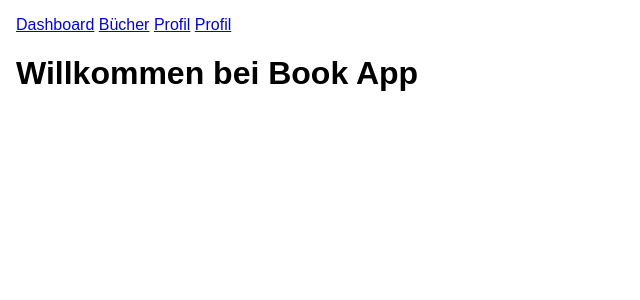
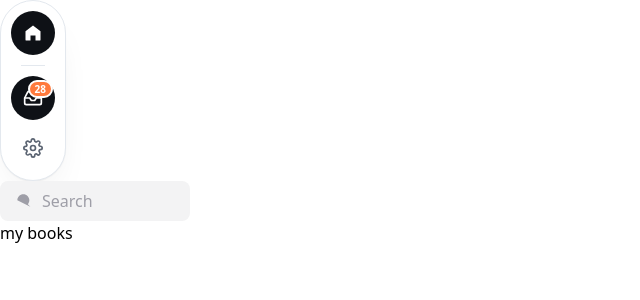
Before and after one commit to LotusLou/Book-App, a FastAPI app: page / in a window 1280 px wide. Shown: the top 300 px of the page, without its empty margins (0-640 px from the left). Run offline with FastAPI, Linux system fonts and the light colour scheme; some libraries are stand-ins or nearby versions.

Commit message:
feat: update UI components and add search functionality

```diff
--- a/app/templates/base.html
+++ b/app/templates/base.html
@@ -4,10 +4,12 @@
     <meta charset="utf-8" />
     <meta name="viewport" content="width=device-width, initial-scale=1" />
     <title>{{ title or "Book App" }}</title>
-    <link rel="stylesheet" href="{{ url_for('static', path='css/style.css') }}" />
+    <script src="https://cdn.tailwindcss.com"></script>
   </head>
   <body>
     {% include "components/navbar.html" %}
+    {% include "components/searchbar.html" %}
     <main>{% block content %}{% endblock %}</main>
+    <footer></footer>
   </body>
 </html>
--- a/app/templates/components/book_card.html
+++ b/app/templates/components/book_card.html
@@ -1,4 +1,4 @@
-<article class="book-card">
+<div class="box-border w-[190px] h-[254px] bg-[rgba(217,217,217,0.58)] border border-white shadow-[12px_17px_51px_rgba(0,0,0,0.22)] backdrop-blur-[6px] rounded-[17px] text-center cursor-pointer transition-all duration-500 flex items-center justify-center select-none font-extrabold text-black hover:border-black hover:scale-105 active:scale-95 active:rotate-[1.7deg]">
   <h3>{{ book.title }}</h3>
   <p>{{ book.author }}</p>
-</article>
+</div>
--- a/app/templates/components/navbar.html
+++ b/app/templates/components/navbar.html
@@ -1,6 +1,54 @@
-<nav>
-  <a href="/">Dashboard</a>
-  <a href="/books">Bücher</a>
-  <a href="/profile">Profil</a>
-  <a href="/profile">Profil</a>
+<nav class="inline-flex flex-col items-center gap-[6px] p-[10px] bg-white border border-[#e3e8ee] rounded-full shadow-[0_1px_1px_rgba(14,17,22,0.04),0_20px_40px_-24px_rgba(14,17,22,0.22)]" aria-label="Workspace">
+
+  <!-- 1. Brand Button -->
+  <a
+    class="relative inline-grid place-items-center w-11 h-11 border-0 rounded-full bg-[#0e1116] text-white cursor-pointer transition-colors duration-200 ease-[cubic-bezier(0.22,1,0.36,1)] hover:bg-[#1a1f28] hover:text-white focus-visible:outline-none focus-visible:shadow-[0_0_0_3px_rgba(46,125,239,0.32)]"
+    type="button"
+    href="/"
+    aria-label="Home"
+  >
+    <svg class="w-5 h-5" viewBox="0 0 24 24" fill="currentColor" aria-hidden="true">
+      <path d="M12 3 3 10v10a1 1 0 0 0 1 1h5v-6h6v6h5a1 1 0 0 0 1-1V10z"></path>
+    </svg>
+  </a>
+
+  <!-- Separator Line -->
+  <span class="w-6 h-[1px] bg-[#e3e8ee] my-[4px]" aria-hidden="true"></span>
+
+  <!-- 2. Active Button with Badge -->
+  <button
+    class="relative inline-grid place-items-center w-11 h-11 border-0 rounded-full bg-[#0e1116] text-white cursor-pointer transition-colors duration-200 ease-[cubic-bezier(0.22,1,0.36,1)] hover:bg-[#1a1f28] hover:text-white focus-visible:outline-none focus-visible:shadow-[0_0_0_3px_rgba(46,125,239,0.32)]"
+    type="button"
+    aria-current="page"
+    aria-label="Inbox"
+  >
+    <svg
+      class="w-5 h-5"
+      viewBox="0 0 24 24"
+      fill="none"
+      stroke="currentColor"
+      stroke-width="2"
+      stroke-linecap="round"
+      stroke-linejoin="round"
+      aria-hidden="true"
+    >
+      <polyline points="22 12 16 12 14 15 10 15 8 12 2 12"></polyline>
+      <path d="M5.45 5.11 2 12v6a2 2 0 0 0 2 2h16a2 2 0 0 0 2-2v-6l-3.45-6.89A2 2 0 0 0 16.76 4H7.24a2 2 0 0 0-1.79 1.11z"></path>
+    </svg>
+    <!-- Badge -->
+    <span class="absolute top-[4px] right-[2px] min-w-[18px] h-[18px] px-[5px] inline-grid place-items-center bg-[#ff7a3d] text-white border-2 border-white rounded-full font-sans text-[10px] font-semibold tabular-nums leading-none">28</span>
+  </button>
+
+  <!-- 3. Standard Button (Profile) -->
+  <button
+    class="relative inline-grid place-items-center w-11 h-11 border-0 rounded-full bg-transparent text-[#5b6472] cursor-pointer transition-colors duration-200 ease-[cubic-bezier(0.22,1,0.36,1)] hover:bg-[#f3f6fa] hover:text-[#0e1116] focus-visible:outline-none focus-visible:shadow-[0_0_0_3px_rgba(46,125,239,0.32)]"
+    type="button"
+    aria-label="Settings"
+  >
+    <svg class="w-5 h-5" viewBox="0 0 24 24" fill="none" stroke="currentColor" stroke-width="2" stroke-linecap="round" stroke-linejoin="round" aria-hidden="true">
+      <circle cx="12" cy="12" r="3"></circle>
+      <path d="M19.4 15a1.65 1.65 0 0 0 .33 1.82l.06.06a2 2 0 0 1-2.83 2.83l-.06-.06a1.65 1.65 0 0 0-1.82-.33 1.65 1.65 0 0 0-1 1.51V21a2 2 0 0 1-4 0v-.09a1.65 1.65 0 0 0-1-1.51 1.65 1.65 0 0 0-1.82.33l-.06.06a2 2 0 1 1-2.83-2.83l.06-.06a1.65 1.65 0 0 0 .33-1.82 1.65 1.65 0 0 0-1.51-1H3a2 2 0 0 1 0-4h.09a1.65 1.65 0 0 0 1.51-1 1.65 1.65 0 0 0-.33-1.82l-.06-.06a2 2 0 1 1 2.83-2.83l.06.06a1.65 1.65 0 0 0 1.82.33h.01a1.65 1.65 0 0 0 1-1.51V3a2 2 0 0 1 4 0v.09a1.65 1.65 0 0 0 1 1.51h.01a1.65 1.65 0 0 0 1.82-.33l.06-.06a2 2 0 1 1 2.83 2.83l-.06.06a1.65 1.65 0 0 0-.33 1.82v.01a1.65 1.65 0 0 0 1.51 1H21a2 2 0 0 1 0 4h-.09a1.65 1.65 0 0 0-1.51 1z"></path>
+    </svg>
+  </button>
+
 </nav>
--- /dev/null
+++ b/app/templates/components/searchbar.html
@@ -0,0 +1,15 @@
+<div class="relative flex items-center max-w-[190px] leading-[28px]">
+<!-- SVG Icon -->
+    <svg class="absolute left-4 w-4 h-4 fill-[#9e9ea7] pointer-events-none" aria-hidden="true" viewBox="0 0 24 24">
+        <g>
+            <path d="M21.53 20.47l-3.66-3.66C19.195 15.24 20 13.214 20 11c0-4.97-4.03-9-9-9s-9 4.03-9 9 9 9c2.215 0 4.24-.804 5.808-2.13l3.66 3.66c.147.146.34.22.53.22s.385-.073.53-.22c.295-.293.295-.767.002-1.06zM3.5 11c0-4.135 3.365-7.5 7.5-7.5s7.5 3.365 7.5 7.5-3.365 7.5-7.5 7.5-7.5-3.365-7.5-7.5z"></path>
+        </g>
+    </svg>
+
+<!-- Input Field -->
+    <input
+    type="search"
+    placeholder="Search"
+    class="w-full h-10 px-4 pl-10 leading-[28px] bg-[#f3f3f4] text-[#0d0c22] placeholder-[#9e9ea7] border-2 border-transparent rounded-lg outline-none transition-all duration-300 ease-in-out hover:bg-white hover:border-[rgba(234,76,137,0.4)] hover:shadow-[0_0_0_4px_rgba(234,76,137,0.1)] focus:bg-white focus:border-[rgba(234,76,137,0.4)] focus:shadow-[0_0_0_4px_rgba(234,76,137,0.1)]"
+    >
+</div>
--- a/app/templates/pages/index.html
+++ b/app/templates/pages/index.html
@@ -1,4 +1,4 @@
 {% extends "base.html" %}
 {% block content %}
-<h1>Willkommen bei Book App</h1>
+<h1>my books</h1>
 {% endblock %}
--- a/app/templates/pages/profile.html
+++ b/app/templates/pages/profile.html
@@ -1,5 +1,5 @@
 {% extends "base.html" %}
 {% block content %}
-<h1>Profil & Statistik</h1>
+<h1>{{ title or "Default" }}</h1>
 <canvas id="radar-chart"></canvas>
 {% endblock %}
--- a/static/css/style.css
+++ /dev/null
@@ -1,5 +0,0 @@
-body {
-  font-family: Arial, sans-serif;
-  margin: 0;
-  padding: 1rem;
-}
```
Also changed, not shown: README.md.
